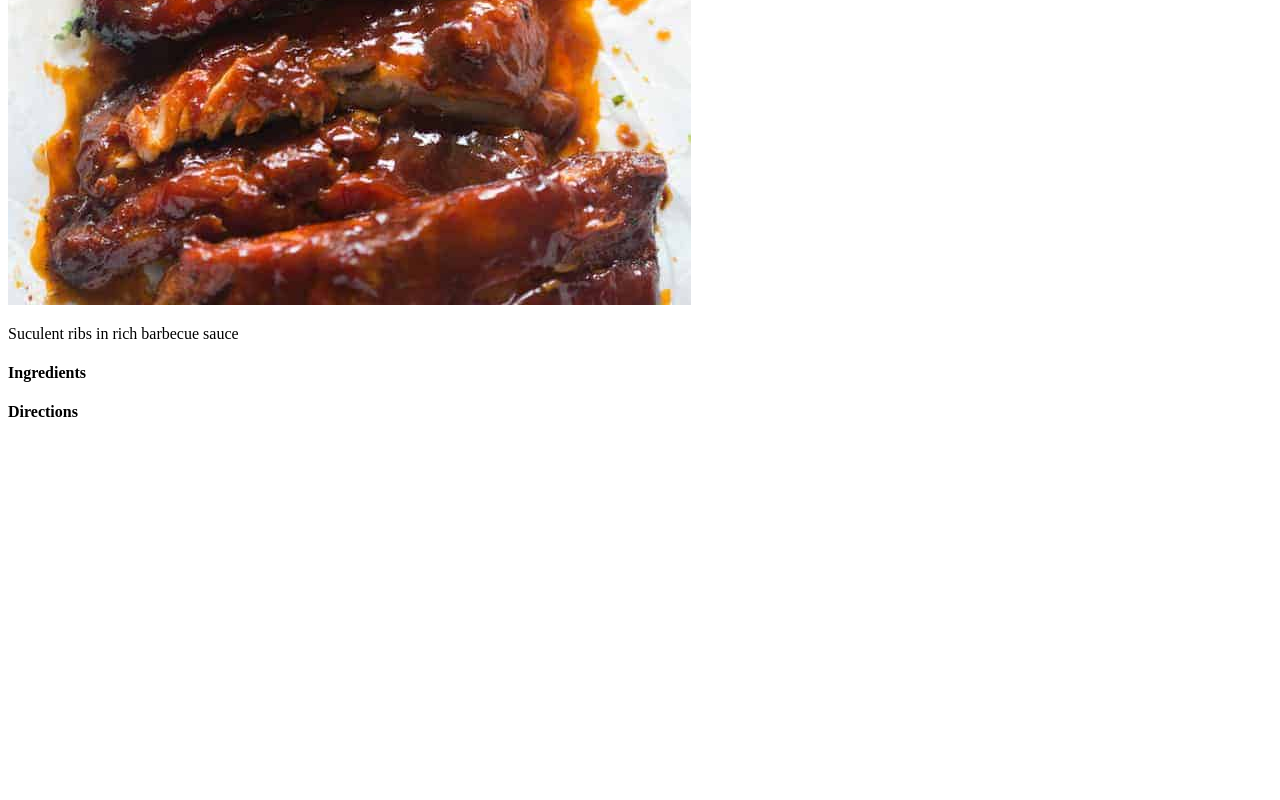
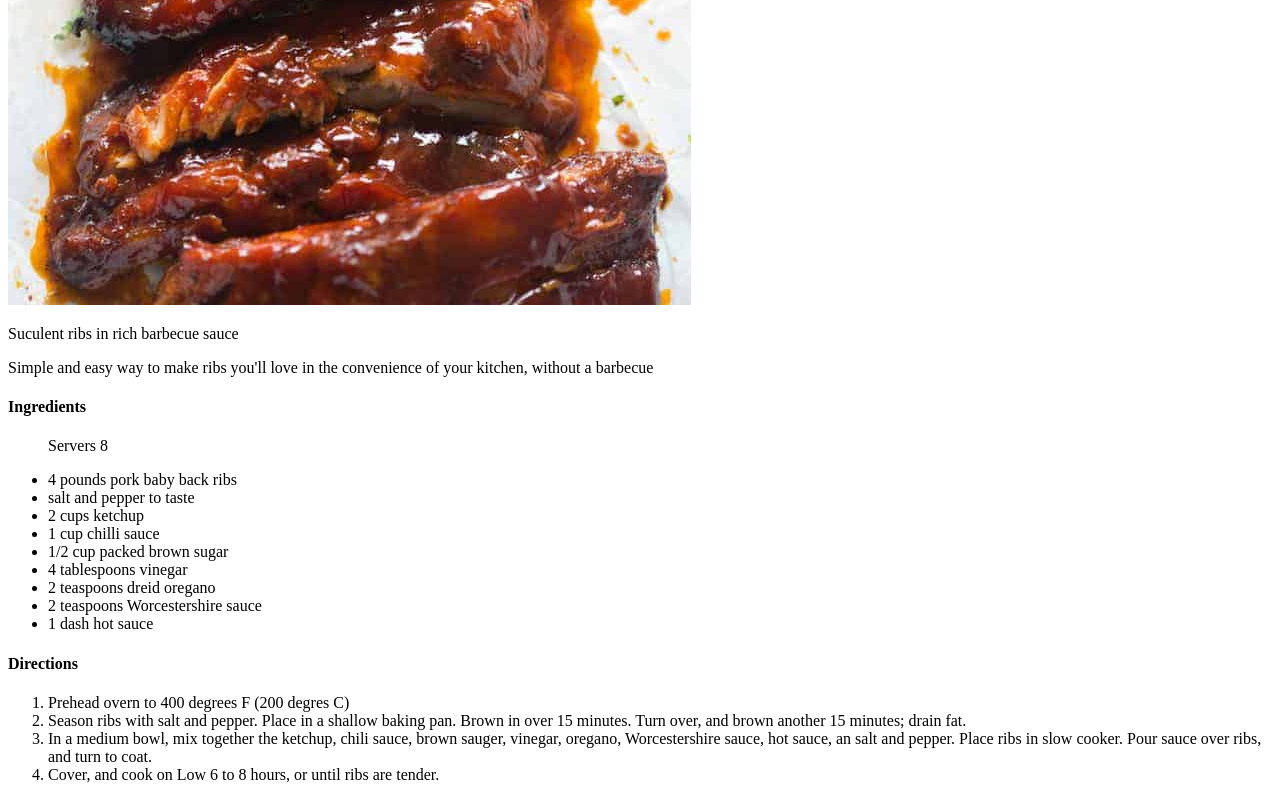
Before and after one commit to J-Rb/odin-recipes, a plain HTML site: page recipes/ribs.html in a window 1280 px wide. Shown: the part 799-1599 px from the top of the page. Before the commit the page ends 1242 px from the top, so only its background shows below. Drawn offline with Linux system fonts and the light colour scheme.

Commit message:
Finish ribs page and style directions lists

```diff
--- a/recipes/ribs.html
+++ b/recipes/ribs.html
@@ -11,16 +11,31 @@
 
     <p>Suculent ribs in rich barbecue sauce</p>
 
-
+    <p>Simple and easy way to make ribs you'll love in the convenience of your kitchen, without a barbecue</p>
     <h4>Ingredients</h4>
     <ul>
-
+        <p>Servers 8</p>
+        <li>4 pounds pork baby back ribs</li>
+        <li>salt and pepper to taste</li>
+        <li>2 cups ketchup</li>
+        <li>1 cup chilli sauce</li>
+        <li>1/2 cup packed brown sugar</li>
+        <li>4 tablespoons vinegar</li>
+        <li>2 teaspoons dreid oregano</li>
+        <li>2 teaspoons Worcestershire sauce</li>
+        <li>1 dash hot sauce</li>
     </ul>
 
     <h4>Directions</h4>
 
-    <ol>
-
+    <ol style="content: 'Step ' counter(name);">
+        <li>Prehead overn to 400 degrees F (200 degres C)</li>
+        <li>Season ribs with salt and pepper. Place in a shallow baking pan. Brown in over 15 minutes.
+            Turn over, and brown another 15 minutes; drain fat.</li>
+        <li>In a medium bowl, mix together the ketchup, chili sauce, brown sauger, vinegar, oregano, Worcestershire sauce, hot sauce, an salt and
+            pepper. Place ribs in slow cooker. Pour sauce over ribs, and turn to coat.
+        </li>
+        <li>Cover, and cook on Low 6 to 8 hours, or until ribs are tender.</li>
     </ol>
 </body>
 </html>
```
Also changed, not shown: recipes/burger.html (+1 -1 lines), recipes/sushi.html (+2 -1 lines).
